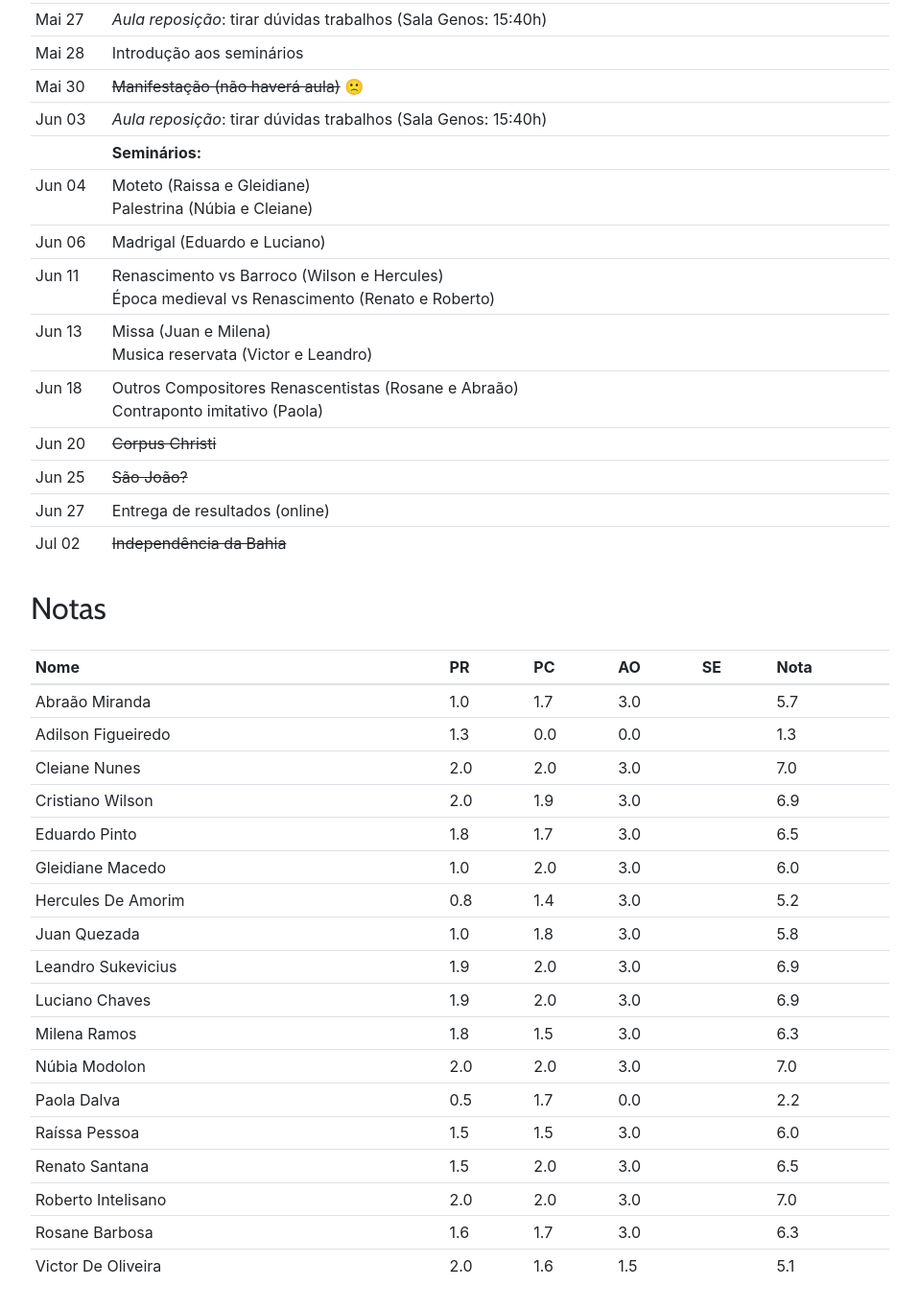
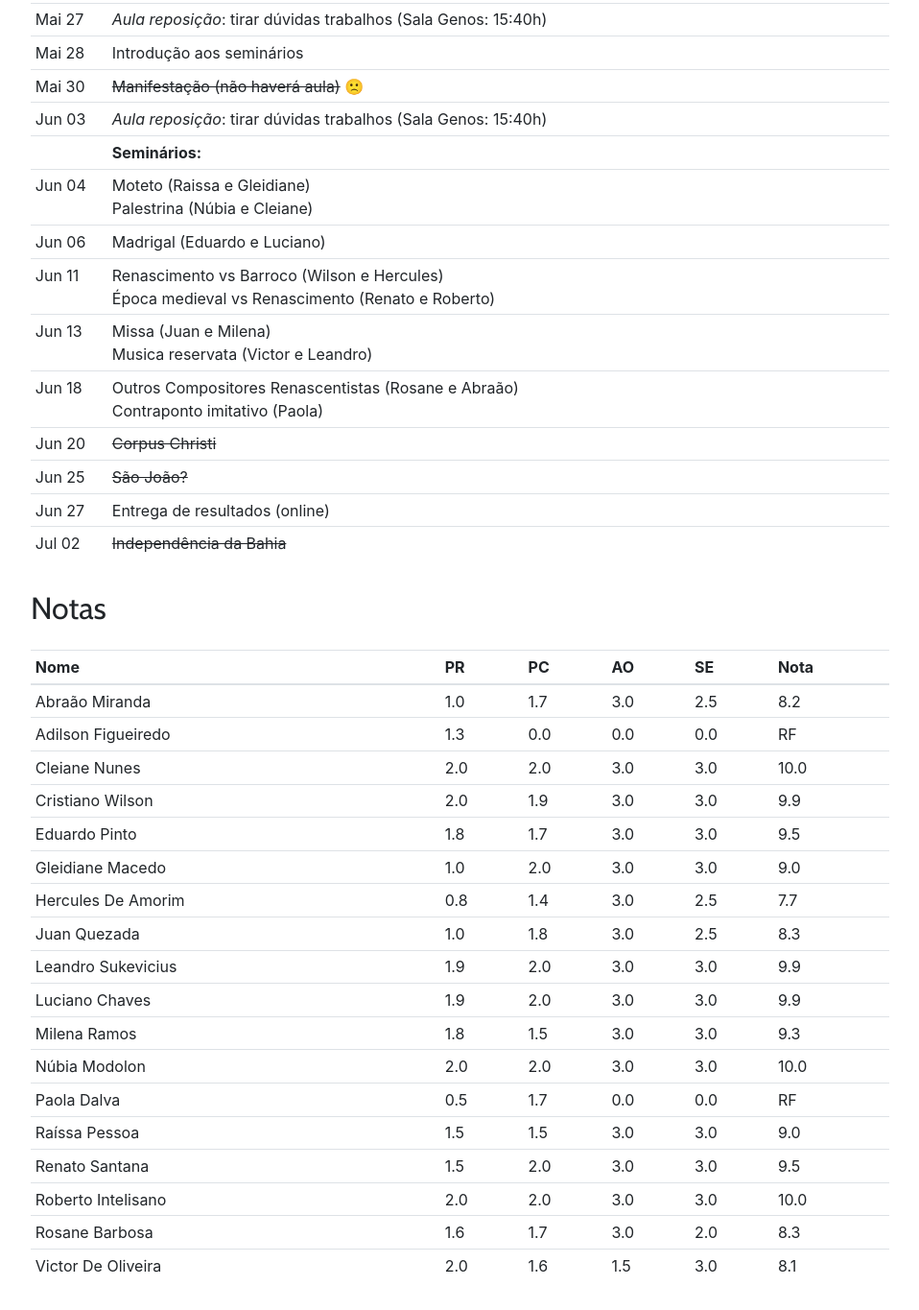
Before and after one commit to kroger/genosmus, a Jekyll site: the page built from _pedro/musa75.md, in a window 1280 px wide and 1400 px high, scrolled down 2459 px. Shown: the top 1365 px of the window at 96% size, without its empty margins (68-1026 px from the left). Built offline with Jekyll 4.4.1, drawn with Linux system fonts in a browser that asks for light colours.

Commit message:
Notas LEM 7

```diff
--- a/_pedro/musa75.md
+++ b/_pedro/musa75.md
@@ -106,24 +106,24 @@
 
 | Nome               | PR | PC | AO | SE | Nota |
 |:-------------------|:---|:---|:---|:---|:-----|
-| Abraão Miranda     | 1.0| 1.7| 3.0|    | =sum |
-| Adilson Figueiredo | 1.3| 0.0| 0.0|    | =sum |
-| Cleiane Nunes      | 2.0| 2.0| 3.0|    | =sum |
-| Cristiano Wilson   | 2.0| 1.9| 3.0|    | =sum |
-| Eduardo Pinto      | 1.8| 1.7| 3.0|    | =sum |
-| Gleidiane Macedo   | 1.0| 2.0| 3.0|    | =sum |
-| Hercules De Amorim | 0.8| 1.4| 3.0|    | =sum |
-| Juan Quezada       | 1.0| 1.8| 3.0|    | =sum |
-| Leandro Sukevicius | 1.9| 2.0| 3.0|    | =sum |
-| Luciano Chaves     | 1.9| 2.0| 3.0|    | =sum |
-| Milena Ramos       | 1.8| 1.5| 3.0|    | =sum |
-| Núbia Modolon      | 2.0| 2.0| 3.0|    | =sum |
-| Paola Dalva        | 0.5| 1.7| 0.0|    | =sum |
-| Raíssa Pessoa      | 1.5| 1.5| 3.0|    | =sum |
-| Renato Santana     | 1.5| 2.0| 3.0|    | =sum |
-| Roberto Intelisano | 2.0| 2.0| 3.0|    | =sum |
-| Rosane Barbosa     | 1.6| 1.7| 3.0|    | =sum |
-| Victor De Oliveira | 2.0| 1.6| 1.5|    | =sum |
+| Abraão Miranda     | 1.0| 1.7| 3.0| 2.5| =sum |
+| Adilson Figueiredo | 1.3| 0.0| 0.0| 0.0| RF   |
+| Cleiane Nunes      | 2.0| 2.0| 3.0| 3.0| =sum |
+| Cristiano Wilson   | 2.0| 1.9| 3.0| 3.0| =sum |
+| Eduardo Pinto      | 1.8| 1.7| 3.0| 3.0| =sum |
+| Gleidiane Macedo   | 1.0| 2.0| 3.0| 3.0| =sum |
+| Hercules De Amorim | 0.8| 1.4| 3.0| 2.5| =sum |
+| Juan Quezada       | 1.0| 1.8| 3.0| 2.5| =sum |
+| Leandro Sukevicius | 1.9| 2.0| 3.0| 3.0| =sum |
+| Luciano Chaves     | 1.9| 2.0| 3.0| 3.0| =sum |
+| Milena Ramos       | 1.8| 1.5| 3.0| 3.0| =sum |
+| Núbia Modolon      | 2.0| 2.0| 3.0| 3.0| =sum |
+| Paola Dalva        | 0.5| 1.7| 0.0| 0.0| RF   |
+| Raíssa Pessoa      | 1.5| 1.5| 3.0| 3.0| =sum |
+| Renato Santana     | 1.5| 2.0| 3.0| 3.0| =sum |
+| Roberto Intelisano | 2.0| 2.0| 3.0| 3.0| =sum |
+| Rosane Barbosa     | 1.6| 1.7| 3.0| 2.0| =sum |
+| Victor De Oliveira | 2.0| 1.6| 1.5| 3.0| =sum |
 {: .table .table-sm}
 
 
```
